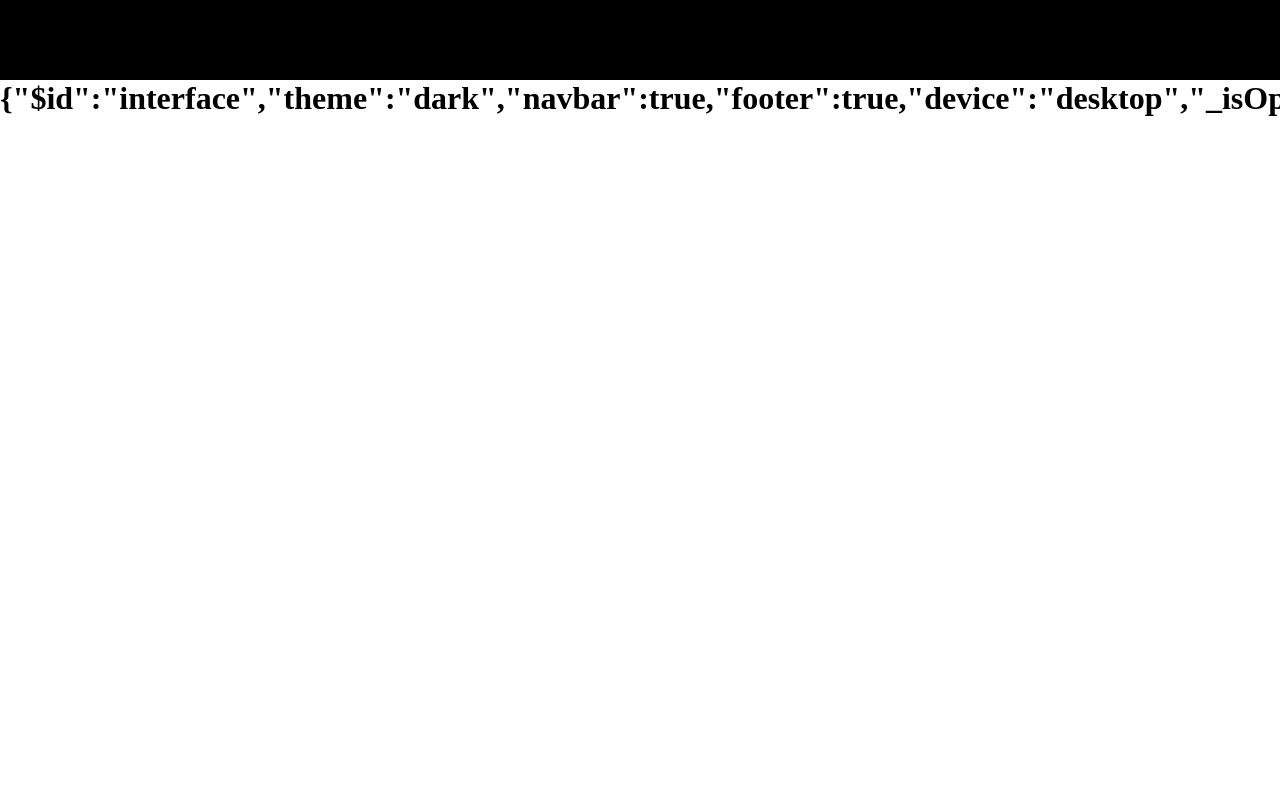
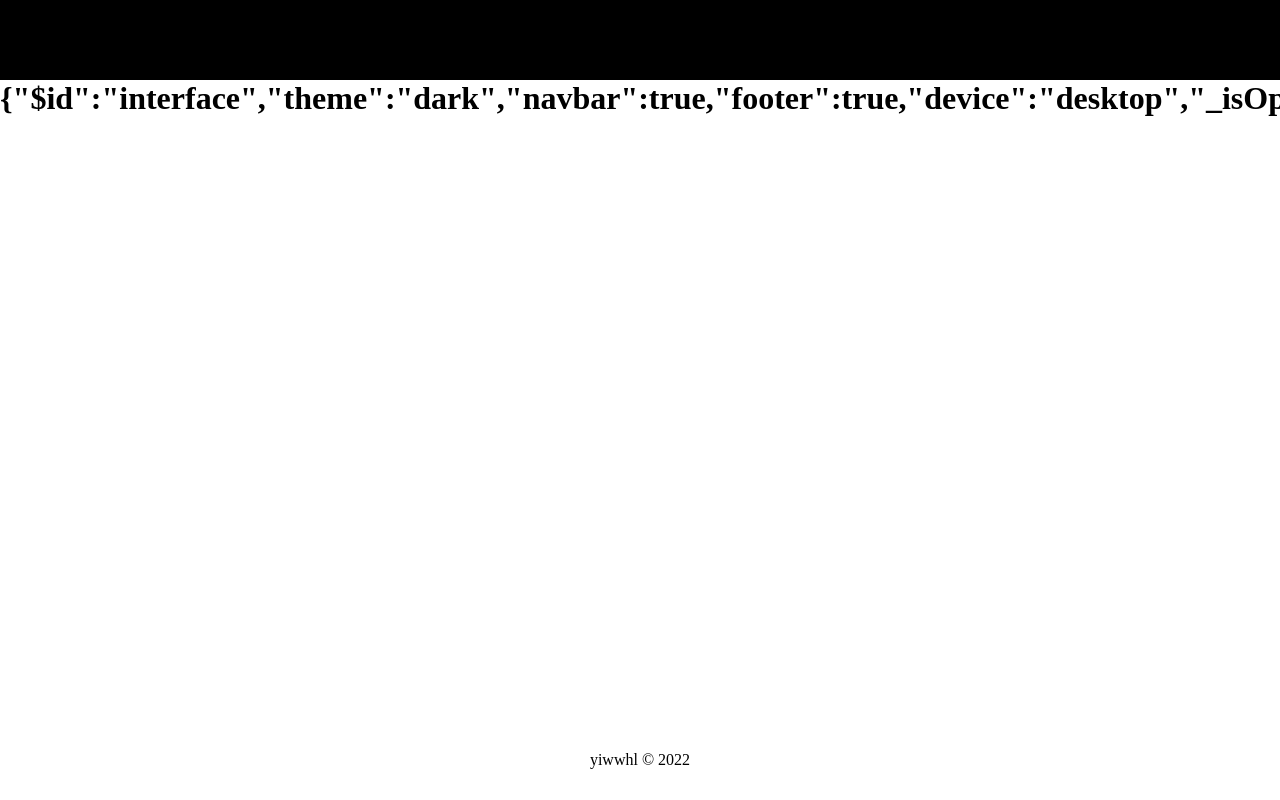
Before and after one commit to yiwwhl/yiwwhl.com, a Vue app: page /homepage in a window 1280 px wide. Shown: the top 800 px of the page. Built offline with nearby package versions, Linux system fonts and the light colour scheme.

Commit message:
feat: add footer

```diff
--- a/src/layout/DefaultLayout/index.module.scss
+++ b/src/layout/DefaultLayout/index.module.scss
@@ -2,3 +2,15 @@
   height: 80px;
   background-color: #000;
 }
+
+.contentWrapper {
+  height: calc(100vh - 80px * 2);
+}
+
+.footer {
+  height: 80px;
+  display: flex;
+  flex-direction: column;
+  justify-content: center;
+  align-items: center;
+}
--- a/src/layout/DefaultLayout/index.tsx
+++ b/src/layout/DefaultLayout/index.tsx
@@ -6,10 +6,19 @@ export default defineComponent({
   setup() {
     return () => {
       const header = () => <div class={styles.header}></div>;
+
+      const footer = () => (
+        <div class={styles.footer}>
+          <div>yiwwhl © {new Date().getFullYear()}</div>
+        </div>
+      );
       return (
         <>
           {header()}
-          <RouterView />
+          <div class={styles.contentWrapper}>
+            <RouterView />
+          </div>
+          {footer()}
         </>
       );
     };
```
